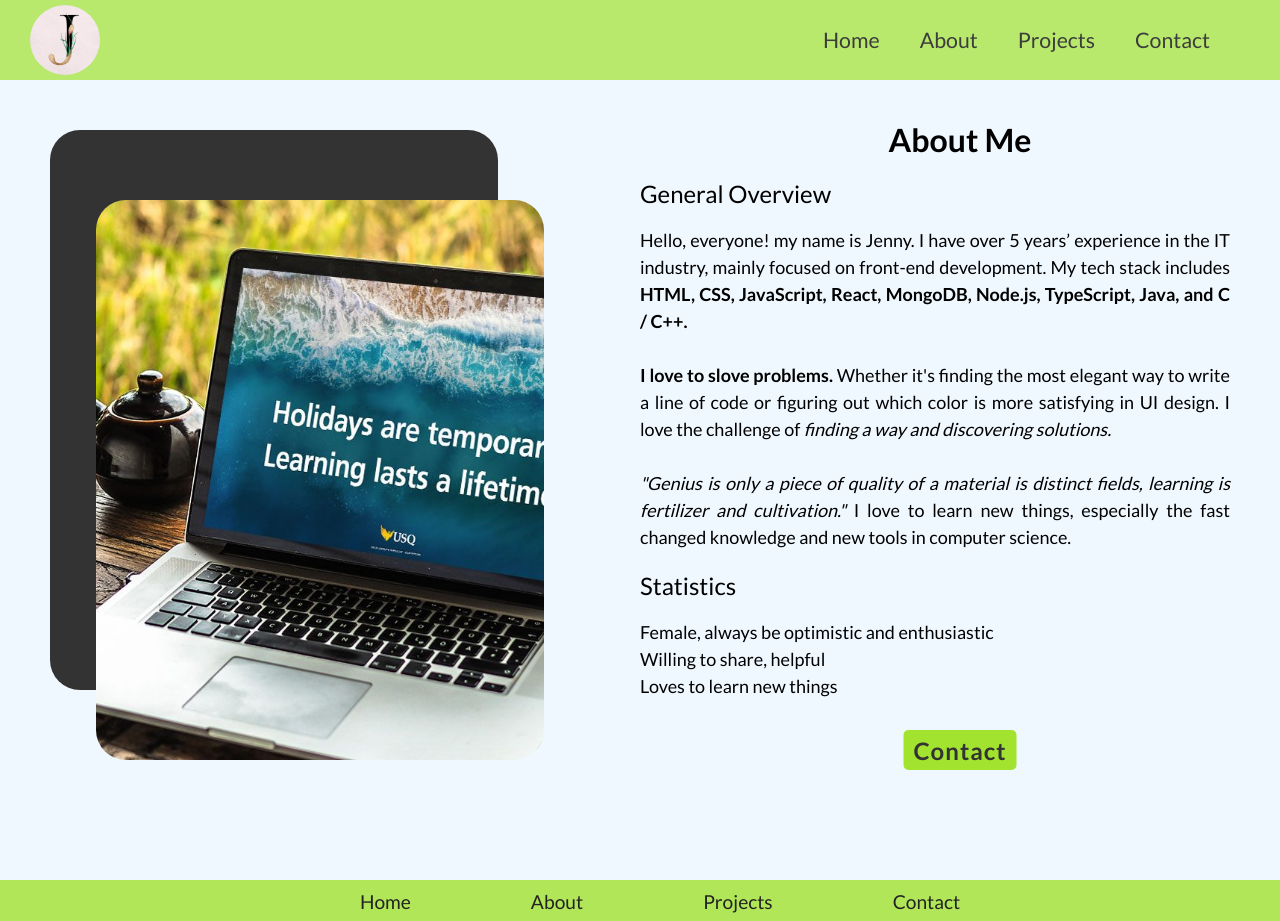
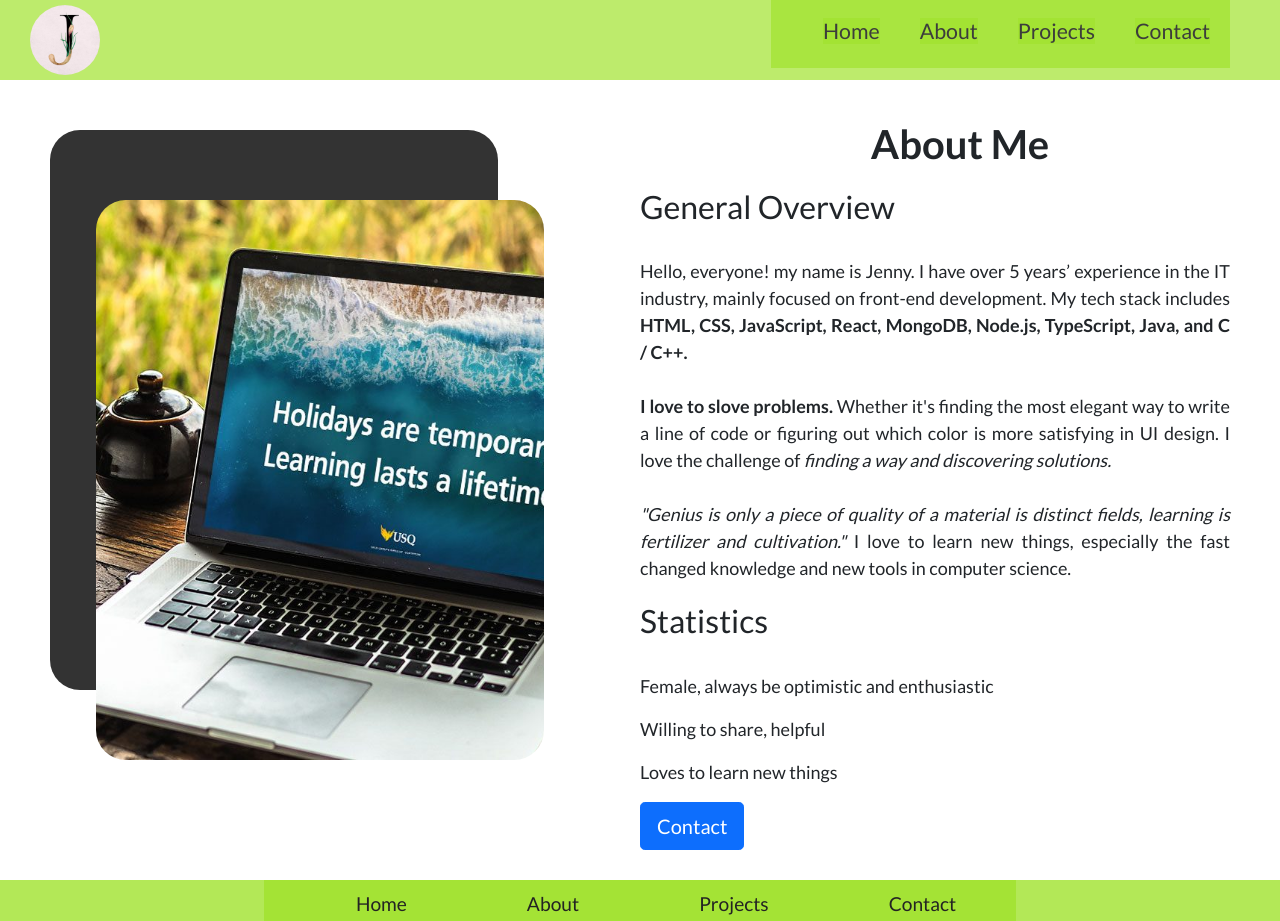
Before and after one commit to Jenny019/My-Portfolio, a React (Create React App) app: page /about in a window 1280 px wide. Shown: the top 921 px of the page. Built offline with nearby package versions, Linux system fonts and the light colour scheme.

Commit message:
fix button in about

```diff
--- a/package.json
+++ b/package.json
@@ -6,7 +6,9 @@
     "@testing-library/jest-dom": "^5.16.2",
     "@testing-library/react": "^12.1.3",
     "@testing-library/user-event": "^13.5.0",
+    "bootstrap": "^5.1.3",
     "react": "^17.0.2",
+    "react-bootstrap": "^2.2.3",
     "react-dom": "^17.0.2",
     "react-router": "^6.2.2",
     "react-router-dom": "^6.2.2",
--- a/public/index.html
+++ b/public/index.html
@@ -15,12 +15,19 @@
 
     <link href="https://fonts.googleapis.com/css2?family=Lato:wght@100;200;300;400;500;600;700;800;900&display=swap" rel="stylesheet">
 
+    <link
+      rel="stylesheet"
+      href="https://cdn.jsdelivr.net/npm/bootstrap@5.1.3/dist/css/bootstrap.min.css"
+      integrity="sha384-1BmE4kWBq78iYhFldvKuhfTAU6auU8tT94WrHftjDbrCEXSU1oBoqyl2QvZ6jIW3"
+      crossorigin="anonymous"
+    />
+
     <title>My Portfolio</title>
     <style>
       *{
         margin: 0;
         font-family: 'Lato', sans-serif;
-        background-color: aliceblue;
+        /* background-color: aliceblue; */
       }
     </style>
   </head>
--- a/src/components/about/About.js
+++ b/src/components/about/About.js
@@ -3,6 +3,7 @@ import './About.css';
 import Computer from '../../images/computer.jpeg';
 // import { Link } from 'react-router-dom';
 import { Type } from '../contact/Contact';
+import Button from 'react-bootstrap/Button';
 
 const About = (props) => {
   return (
@@ -33,9 +34,13 @@ const About = (props) => {
         <p>Willing to share, helpful </p>
         <p>Loves to learn new things</p>
 
-        <button className='about-btn' onClick={e=>props.onClickEvent(e, Type.CONTACT)}>
+        {/* <button className='about-btn' onClick={e=>props.onClickEvent(e, Type.CONTACT)}>
           Contact
-        </button>
+        </button> */}
+        <div className='mb-2'>
+          <Button variant="primary" size="lg" onClick={e=>props.onClickEvent(e, Type.CONTACT)}>Contact</Button>
+        </div>
+        {/* <Button variant="primary" size="lg" onClick={e=>props.onClickEvent(e, Type.CONTACT)}>Contact</Button> */}
       </div>
     </div>
   )
--- a/src/components/contact/Contact.css
+++ b/src/components/contact/Contact.css
@@ -97,7 +97,7 @@ textarea {
   border-radius: 5px;
 }
 
-button {
+/* button {
   height: 40px;
   padding: 10px 20px;
   position: absolute;
@@ -108,12 +108,12 @@ button {
   background-color: rgb(10, 214, 10);
   border-radius: 5px;
   font-size: 16px;
-}
+} */
 
-button:hover {
+/* button:hover {
   background-color: #333;
   color: #fff;
-}
+} */
 
 @media screen and (max-width: 480px) {
   .c-container {
--- a/src/components/contact/Contact.js
+++ b/src/components/contact/Contact.js
@@ -3,6 +3,7 @@ import React from 'react';
 import Github from '../../images/github.png';
 import Email from '../../images/email.png';
 // import Address from '../../images/address.png';
+import { Button } from 'react-bootstrap';
 import './Contact.css';
 
 const Contact = (props) => {
@@ -51,7 +52,8 @@ const Contact = (props) => {
               <h4>Message *</h4>
               <textarea rows='5' placeholder='Message'></textarea>
             </div>
-            <button type="button" className='c-btn' onClick={e=>props.onClickEvent(e, Type.ABOUT)}>Submit</button>
+            {/* <button type="button" className='c-btn' onClick={e=>props.onClickEvent(e, Type.ABOUT)}>Submit</button> */}
+            <Button variant="outlint-success" type="submit" value="submit">submit</Button>{' '}
           </form>
         </div>
       </div>
--- a/src/components/intro/Intro.js
+++ b/src/components/intro/Intro.js
@@ -2,6 +2,7 @@ import React from 'react';
 import Me from '../../images/Me.jpeg';
 import './Intro.css';
 // import { Type } from '../contact/Contact';
+// import Image from 'react-bootstrap/Image';
 
 const Intro = (props) => {
   return (
@@ -12,13 +13,13 @@ const Intro = (props) => {
                 <h1 className='intro-name'>Jenny Yang</h1>
                 <div className='intro-title'>
                     <div className='intro-title-wrapper'>
-                        <div className='intro-title-item'>UI Developer</div>
-                        <div className='intro-title-item'>UX Designer</div>
+                        <div className='intro-title-item'>Front-end  Developer</div>
+                        {/* <div className='intro-title-item'>UX Designer</div> */}
                         <div className='intro-title-item'>Problem Solver</div>
                     </div>
                 </div>
                 <p className='intro-desc'>
-                    I am a UI Developer, a UX Designer, a Problem Solver.
+                    I am a Front-end Developer, a Problem Solver.
                     I love coding and I love using React to build wonderful components.
                 </p>
             </div>
--- a/src/index.js
+++ b/src/index.js
@@ -2,6 +2,7 @@ import React from 'react';
 import ReactDOM from 'react-dom';
 // import './index.css';
 import App from './App';
+import 'bootstrap/dist/css/bootstrap.min.css';
 
 
 ReactDOM.render(
```
Also changed, not shown: 2 other files (tests, documents, lock files or other folders).
